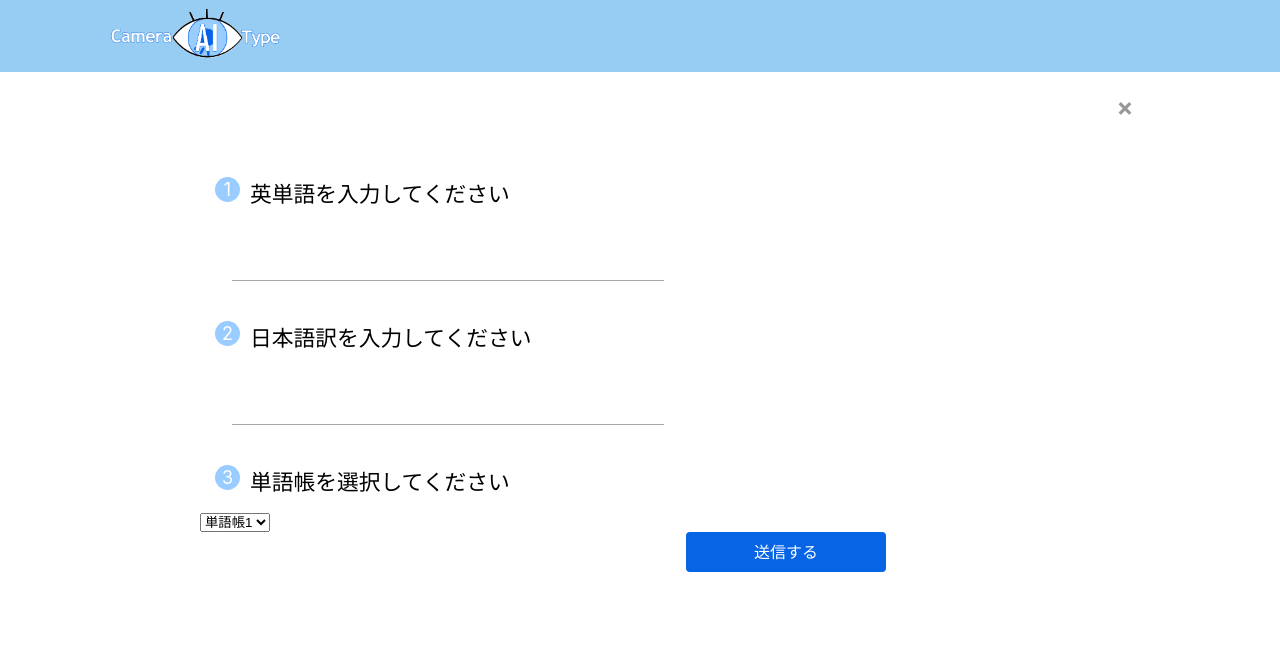
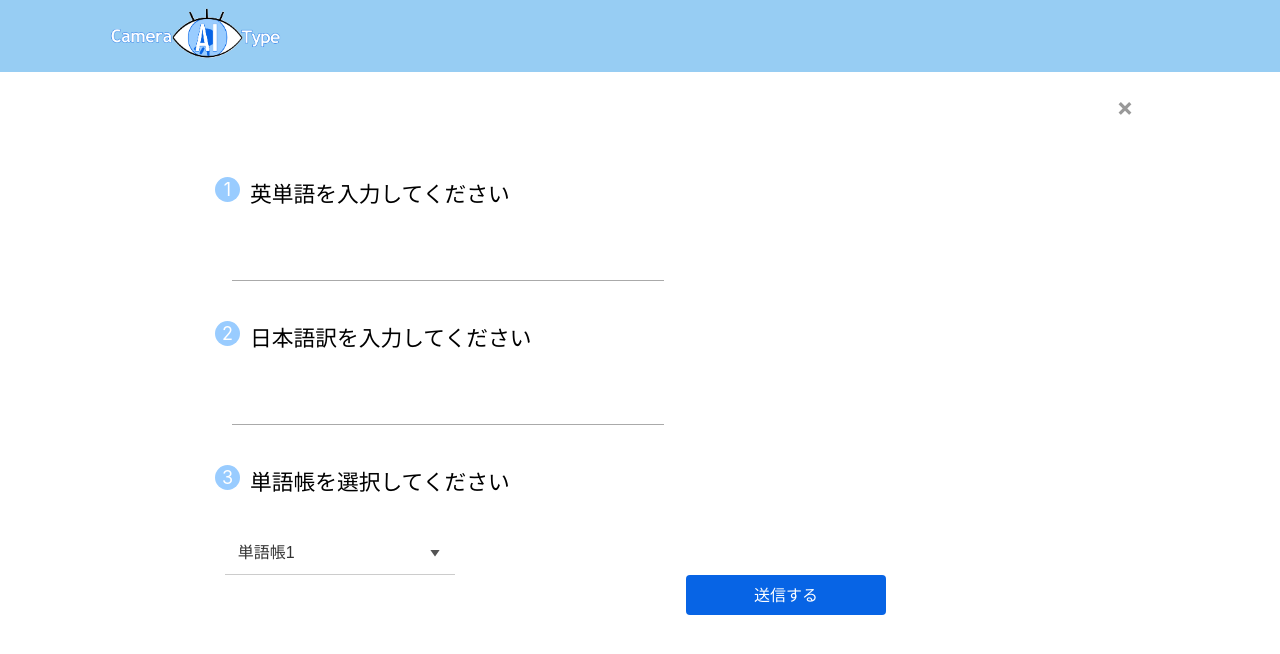
Before and after one commit to nepp-tumsat/CameraAIType, a React (Create React App) app: page /Enter in a window 1280 px wide. Shown: the top 654 px of the page. Built offline with nearby package versions, Linux system fonts and the light colour scheme.

Commit message:
ドロップダウン

```diff
--- a/src/Enter.css
+++ b/src/Enter.css
@@ -307,3 +307,36 @@ label.disabled span {
 .popuptext{
     margin-left: 190px;
 }
+
+.center1{
+    display: inline-flex;
+    align-items: center;
+    position: relative;
+    margin-top: 20px;
+    margin-left: 25px !important;
+}
+.center1::after{
+    position: absolute;
+    right: 15px;
+    width: 10px;
+    height: 7px;
+    background-color: #535353;
+    clip-path: polygon(0 0, 100% 0, 50% 100%);
+    content: '';
+    pointer-events: none;
+}
+.center1 select{
+    appearance: none;
+    min-width: 230px;
+    height: 2.8em;
+    padding: .4em calc(.8em + 30px) .4em .8em;
+    border: none;
+    border-bottom: 1.5px solid #CCCCCC;
+    background-color: #fff;
+    color: #333333;
+    font-size: 1em;
+    cursor: pointer;
+}
+.center1 select:focus {
+    outline: none;
+}
--- a/src/Enter.js
+++ b/src/Enter.js
@@ -131,10 +131,11 @@ const Enter = () => {
             <div class="one">
                 <span class="circle">3</span><span class="formtext">単語帳を選択してください</span>
             </div>
-            <select
+            <div class="center1">
+                <select
                 value={selectedCollection}
                 onChange={(e)=>setSelectedCollection(e.target.value)}
-                name="sources" id="sources" class="custom-select sources" placeholder="Source Type">
+                name="sources" id="sources" class="custom-select" placeholder="Source Type" required>
                     <option value="word1">単語帳1</option>
                     <option value="word2">単語帳2</option>
                     <option value="word3">単語帳3</option>
@@ -142,6 +143,7 @@ const Enter = () => {
                     <option value="word5">単語帳5</option>
                     <option value="word6">単語帳6</option>
                 </select>
+            </div>
         </form>
         <label className="open" onClick={sendData}><span>送信する</span></label>
 
```
